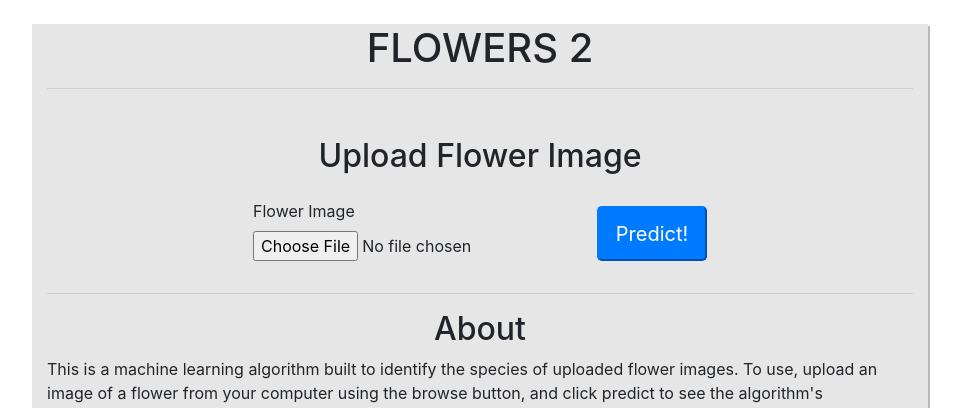
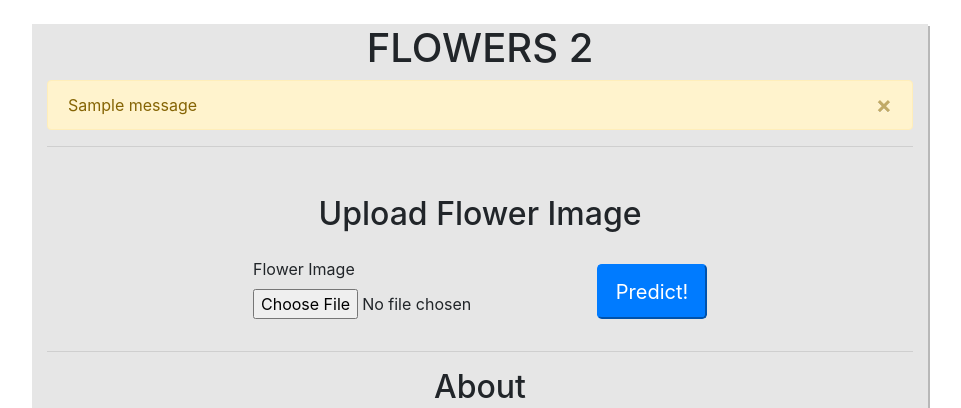
Before and after one commit to jlangy/flowers-api, a Flask app: page / in a window 1280 px wide. Shown: the top 408 px of the page, without its empty margins (160-1121 px from the left). Run offline with Flask 2, Linux system fonts and the light colour scheme; one stand-in notice (Sample message) is shown; parts of the project's set-up code (start-up, migrations or seed data) failed here and were passed over; some libraries are stand-ins or nearby versions.

Commit message:
error handling

```diff
--- a/app.py
+++ b/app.py
@@ -1,23 +1,38 @@
 import json
-from flask import Flask, flash, request, redirect, send_file, render_template
+from flask import Flask, flash, request, redirect, send_file, render_template, url_for
 from predict import predict_results
+from os import environ
 
 app = Flask(__name__, template_folder='templates')
+# Add this for max image size handling
+# app.config['MAX_CONTENT_LENGTH'] = 16 * 1024 * 1024
+
+app.secret_key = environ.get('secret')
+
+# Image extensions recognized by PIL library. See https://pillow.readthedocs.io/en/5.1.x/handbook/image-file-formats.html
+ALLOWED_EXTENSIONS = ['bmp', 'eps', 'jpg', 'gif', 'icns', 'ico','im', 'jpeg','msp','pcx','png','ppm','pgi','tiff','webp','xbm',
+'blp', 'cur','dcx', 'fli', 'fpx', 'ftex','gbr','gd','imt','iptc','naa','mcidas','mic','mpo','pcd','pixar','psd','tga','wal','xpm']
 
 with open('cat_to_name.json', 'r') as f:
     flowers_map = json.load(f)
 
 flowers = sorted(list(flowers_map.values()))
 
+def allowed_file(filename):
+    return '.' in filename and filename.rsplit('.', 1)[1].lower() in ALLOWED_EXTENSIONS
 
 @app.route('/predict', methods=['POST'])
 def predict():
     if request.method == 'POST':
-        if 'file' not in request.files:
-            return 'No file sent.'
-        results = predict_results(request.files["file"])
-        return render_template('predictions.html', results=results)
-
+        if 'file' not in request.files or request.files['file'].filename == '':
+            flash('No file selected')
+            return redirect("/")
+        file = request.files['file']
+        if file and allowed_file(file.filename):
+            results = predict_results(request.files["file"])
+            return render_template('predictions.html', results=results)
+        flash("Can't read image type")
+        return redirect("/")
 
 @app.route('/', methods=['GET'])
 def index():
--- a/predict.py
+++ b/predict.py
@@ -9,7 +9,6 @@ from validate import validation
 from torch import nn, optim
 from network import make_network
 
-print('hi')
 
 data_transforms = transforms.Compose([transforms.Resize(256), transforms.CenterCrop(224), transforms.ToTensor(), transforms.Normalize([0.485, 0.456, 0.406], [0.229, 0.224, 0.225])])
 #Import pretrained model
--- a/templates/base.html
+++ b/templates/base.html
@@ -12,5 +12,9 @@
     <h1 class="text-center mt-4">FLOWERS 2</h1>
     {% block content %}{% endblock %}
   </main>
+  <!-- jQuery library -->
+  <script src="https://ajax.googleapis.com/ajax/libs/jquery/3.5.1/jquery.min.js"></script>
+  <!-- Latest compiled JavaScript -->
+  <script src="https://maxcdn.bootstrapcdn.com/bootstrap/3.4.1/js/bootstrap.min.js"></script>
 </body>
 </html>
--- a/templates/landing.html
+++ b/templates/landing.html
@@ -1,10 +1,20 @@
 {% extends 'base.html' %}
 
 {%block content %}
+{% with messages = get_flashed_messages() %}
+	  {% if messages %}
+	    {% for message in messages %}
+		  <div class="alert alert-warning alert-dismissible" role="alert">
+		  <button type="button" class="close" data-dismiss="alert" aria-label="Close"><span aria-hidden="true">×</span></button>
+			{{message}}
+		  </div>
+		{% endfor %}
+	  {% endif %}
+	{% endwith %}
 <hr>
 <section id="upload-form" class="container ml-auto mt-5 w-75">
   <h2 class="text-center">Upload Flower Image</h2>
-  <form class="d-flex justify-content-center mt-4" method="POST" action="/predict" enctype="multipart/form-data">
+  <form class="d-flex justify-content-center mt-4" method="POST" action="{{ url_for('predict') }}" enctype="multipart/form-data">
     <div class="form-group">
       <label for="formControlFile">Flower Image</label>
       <input type="file" class="form-control-file" id="formControlFile" name=file>
```
Also changed, not shown: 1 other file.
